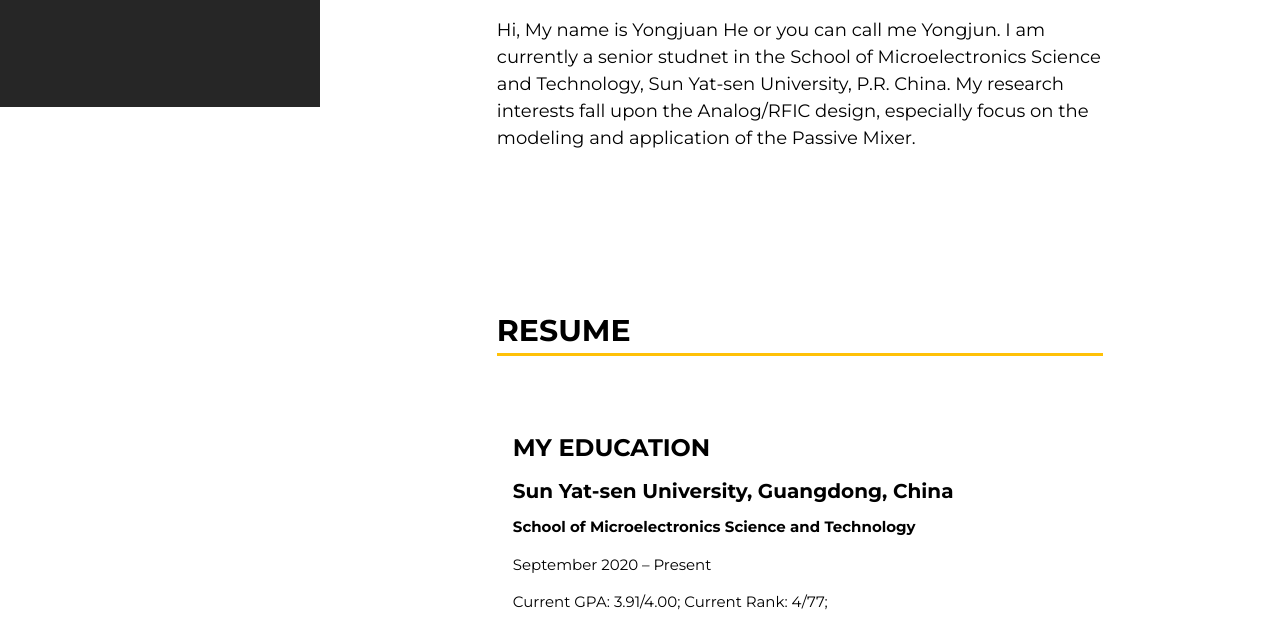
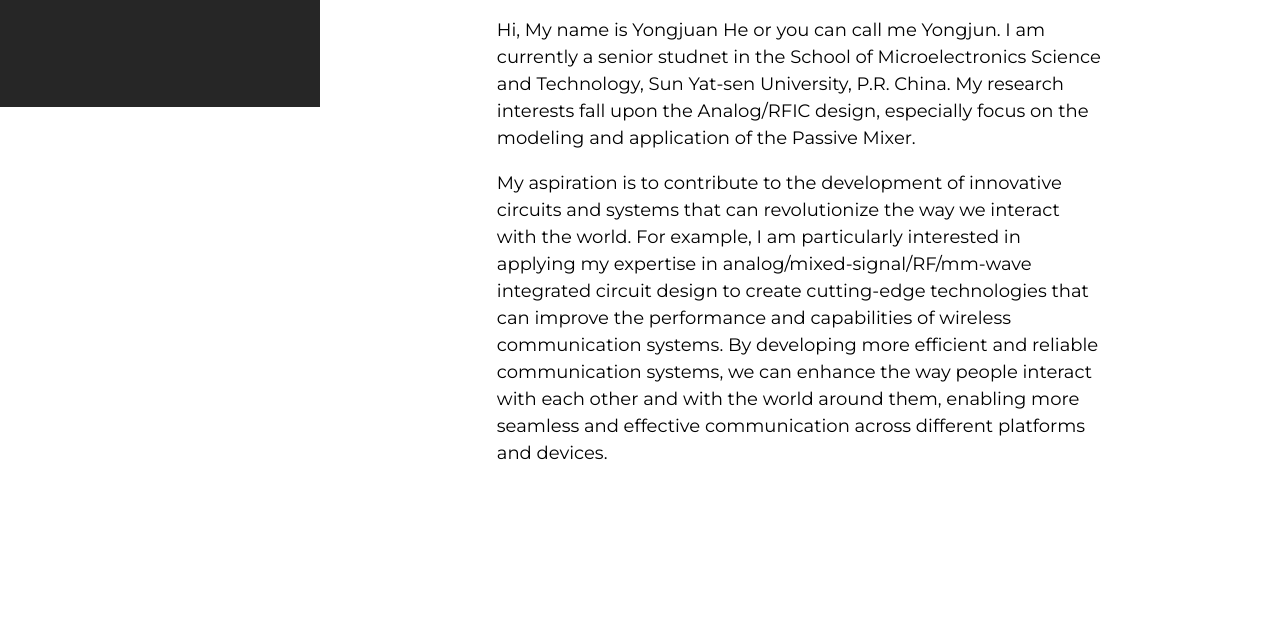
Before and after one commit to retea-aoi/CV_yongjun, a plain HTML site: page index.html in a window 1280 px wide. Shown: the part 693-1313 px from the top of the page. Drawn offline with nearby package versions, Linux system fonts and the light colour scheme.

Commit message:
Update index.html

```diff
--- a/index.html
+++ b/index.html
@@ -82,7 +82,20 @@
               My research interests fall upon the Analog/RFIC design,
               especially focus on the modeling and application of the Passive Mixer.
             </p>
-
+            <div>
+              <p>My aspiration is to contribute to the development of innovative circuits and
+                systems that can revolutionize the way we
+                interact with the world. For example,
+                I am particularly interested in applying my expertise
+                in analog/mixed-signal/RF/mm-wave integrated circuit design to
+                create cutting-edge technologies that can improve the performance and
+                capabilities of wireless communication systems. By developing more
+                efficient and reliable communication systems, we can enhance the way
+                people interact with each other and with the world around them,
+                enabling more seamless and effective communication across different
+                platforms and devices.
+              </p>
+              </div>
           </div>
 
           <!--RESUME-->
```
